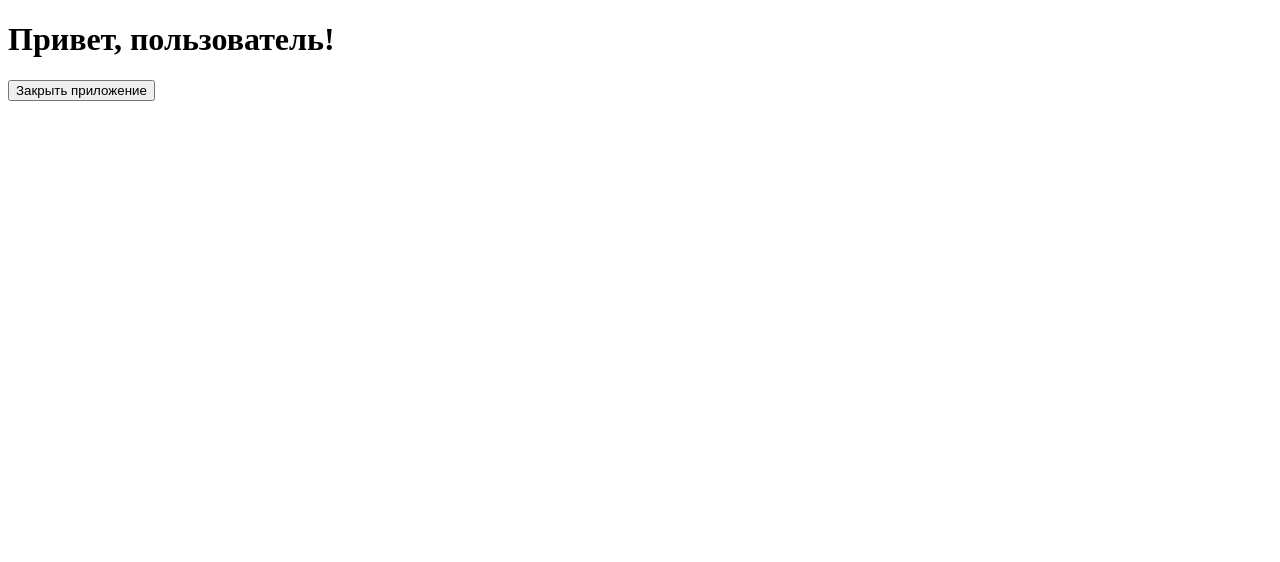
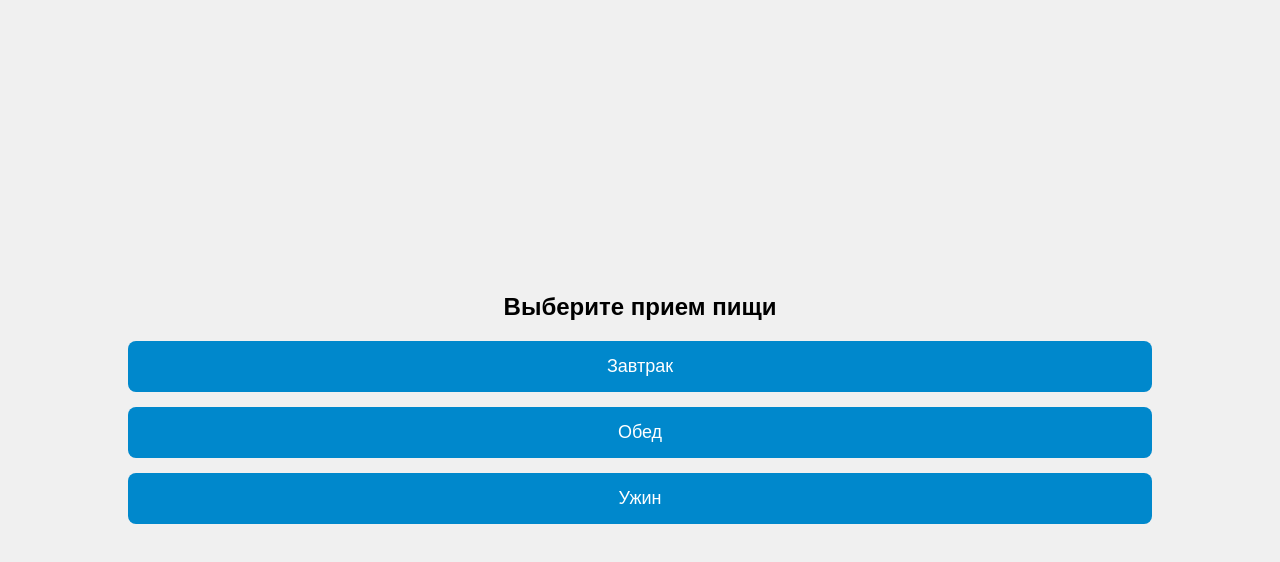
Before and after one commit to SVANE11/my-website, a plain HTML site: page index.html in a window 1280 px wide. Drawn offline with Linux system fonts and the light colour scheme.

Commit message:
index.html

```diff
--- a/index.html
+++ b/index.html
@@ -3,27 +3,61 @@
 <head>
     <meta charset="UTF-8">
     <meta name="viewport" content="width=device-width, initial-scale=1.0">
-    <title>Мое мини-приложение в Telegram</title>
-    <script>
-        // Когда Telegram загрузит приложение, отправим сигнал готовности
-        window.Telegram.WebApp.ready();
+    <title>Меню на день</title>
+    <style>
+        body {
+            font-family: Arial, sans-serif;
+            margin: 0;
+            padding: 0;
+            display: flex;
+            flex-direction: column;
+            justify-content: center;
+            align-items: center;
+            height: 100vh;
+            background-color: #f0f0f0;
+        }
 
-        // Получение информации о пользователе (например, имя)
-        const user = window.Telegram.WebApp.initDataUnsafe.user;
-        document.addEventListener('DOMContentLoaded', function() {
-            document.getElementById('userGreeting').textContent = `Привет, ${user.first_name}!`;
-        });
-    </script>
+        h1 {
+            font-size: 24px;
+            margin-bottom: 20px;
+        }
+
+        .menu {
+            display: flex;
+            flex-direction: column;
+            gap: 15px;
+            width: 80%;
+        }
+
+        .menu button {
+            padding: 15px;
+            font-size: 18px;
+            border: none;
+            border-radius: 8px;
+            background-color: #0088cc;
+            color: white;
+            cursor: pointer;
+            transition: background-color 0.3s ease;
+        }
+
+        .menu button:hover {
+            background-color: #005f99;
+        }
+
+        .menu button:active {
+            background-color: #004080;
+        }
+    </style>
 </head>
 <body>
-    <h1 id="userGreeting">Привет, пользователь!</h1>
-    <button id="closeApp">Закрыть приложение</button>
 
-    <script>
-        // Закрытие приложения при нажатии на кнопку
-        document.getElementById('closeApp').addEventListener('click', () => {
-            Telegram.WebApp.close();
-        });
-    </script>
+    <h1>Выберите прием пищи</h1>
+
+    <div class="menu">
+        <button onclick="alert('Завтрак выбран')">Завтрак</button>
+        <button onclick="alert('Обед выбран')">Обед</button>
+        <button onclick="alert('Ужин выбран')">Ужин</button>
+    </div>
+
 </body>
 </html>
```
